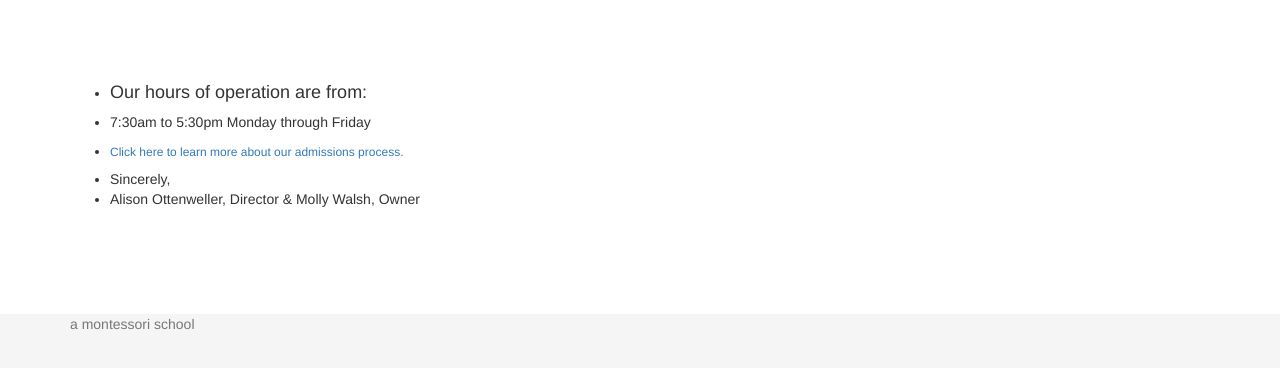
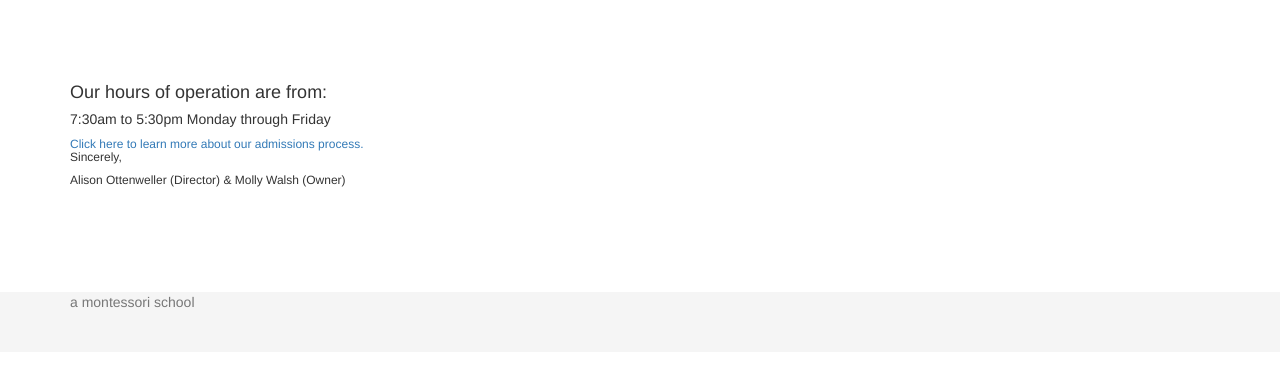
Before and after one commit to jpeters280/highlandsmontessori, a website: page client/index.html in a window 1280 px wide. Shown: the part 1404-1772 px from the top of the page. Drawn offline with nearby package versions, Linux system fonts and the light colour scheme; some packages are replaced by stand-ins of ours; files whose address does not match are found by name.

Commit message:
home edit

```diff
--- a/client/partials/views/home.html
+++ b/client/partials/views/home.html
@@ -16,12 +16,11 @@
         <div class="container">
             <div class="row">
                 <div class="col-lg-12">
-                    <ul>
-						<li><h4>Our hours of operation are from:</h4></li>
-						<li><h5>7:30am to 5:30pm Monday through Friday</h5></li>
-						<li><h6><a href="www.highlandmontessori.com/admissions-process/">Click here to learn more about our admissions process.</a></h6></li>
-						<li>Sincerely,</li>
-						<li> Alison Ottenweller, Director & Molly Walsh, Owner</li>
+					<h4>Our hours of operation are from:</h4>
+					<h5>7:30am to 5:30pm Monday through Friday</h5>
+					<h6><a href="www.highlandmontessori.com/admissions-process/">Click here to learn more about our admissions process.</a>
+						<p>Sincerely,</p>
+						<p> Alison Ottenweller (Director) & Molly Walsh (Owner)</p>
 					</ul>
                 </div>
             </div><!-- /.row -->
```
